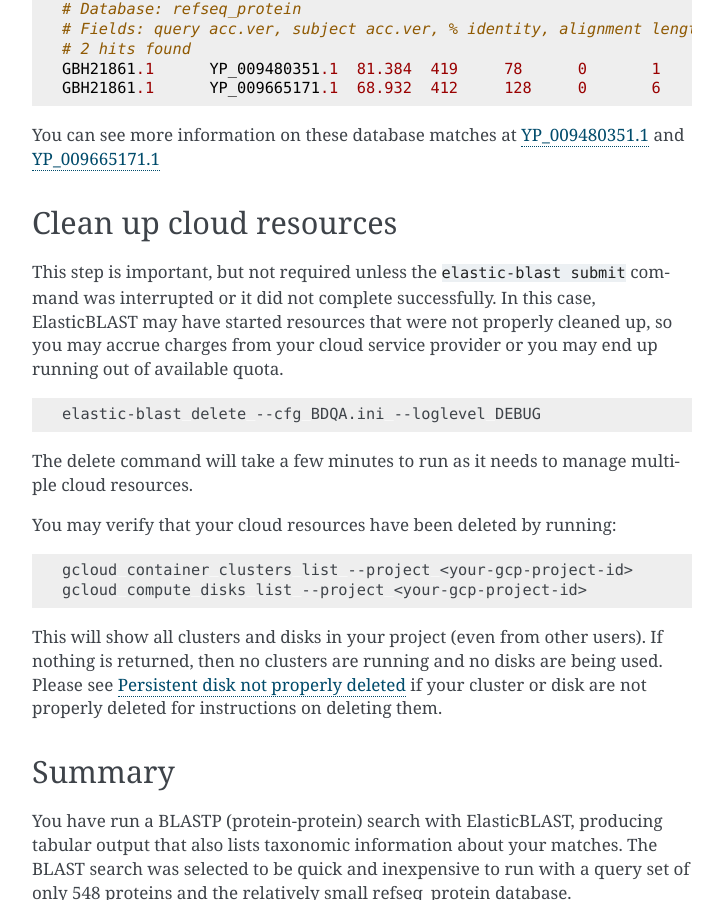
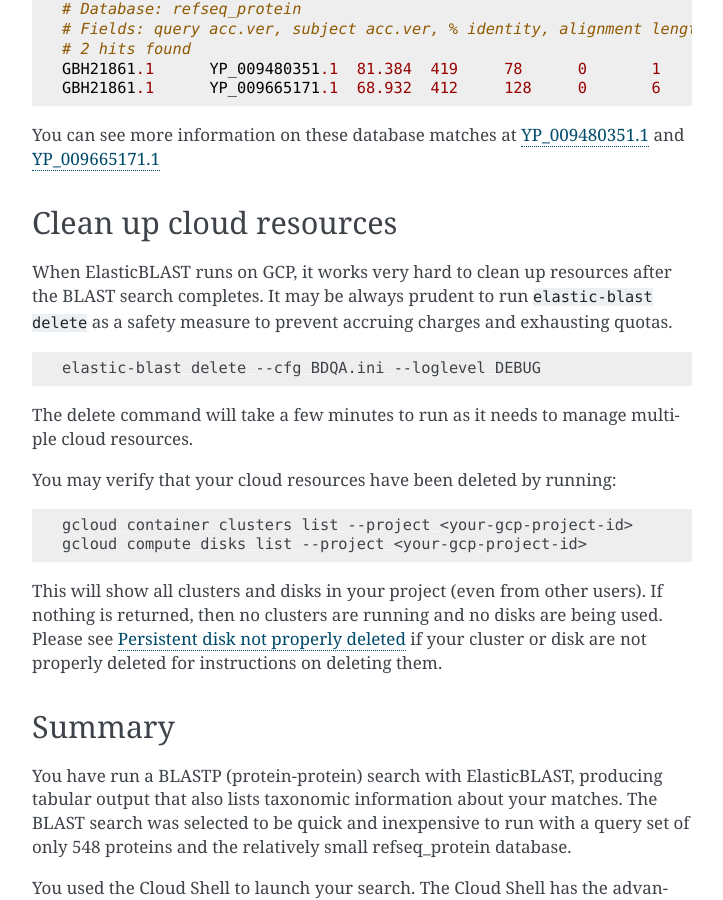
Before and after one commit to ncbi/elastic-blast-docs, a Sphinx documentation site: the page built from docs/source/quickstart-gcp.rst, in a window 1280 px wide and 900 px high, scrolled down 4432 px. Shown: the whole window, without its empty margins (388-1111 px from the left). Built offline with Sphinx 7.4.7, drawn with Linux system fonts in a browser that asks for light colours.

Commit message:
Reword elastic-blast delete suggestion

```diff
--- a/docs/source/quickstart-gcp.rst
+++ b/docs/source/quickstart-gcp.rst
@@ -199,16 +199,15 @@
 
 Clean up cloud resources
 ------------------------
-This step is important, but not required unless the ``elastic-blast submit``
-command was interrupted or it did not complete successfully.
-In this case, ElasticBLAST may have started resources that were not properly
-cleaned up, so you may accrue charges from your cloud service provider or you
-may end up running out of available quota.
+
+When ElasticBLAST runs on GCP, it works very hard to clean up resources after
+the BLAST search completes.
+It may be always prudent to run ``elastic-blast delete`` as a safety measure to prevent
+accruing charges and exhausting quotas.
 
 .. code-block:: bash
 
     elastic-blast delete --cfg BDQA.ini --loglevel DEBUG
-
 
 The delete command will take a few minutes to run as it needs to manage multiple cloud resources.
 
```
